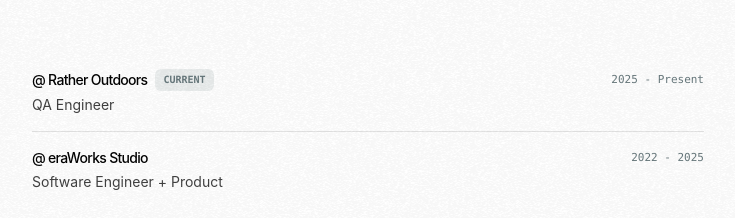
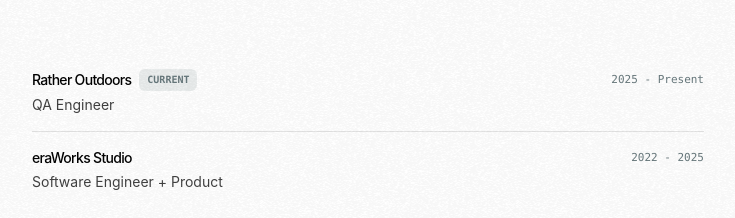
Before and after one commit to knlrvr/my-portfolio, a Next.js app: page /work in a window 1280 px wide. Shown: the part 244-462 px from the top of the page, without its empty margins (272-1007 px from the left). Built offline with nearby package versions, Linux system fonts and the light colour scheme.

Commit message:
forgot work page lol

```diff
--- a/app/work/page.tsx
+++ b/app/work/page.tsx
@@ -20,22 +20,16 @@ export default function Work() {
             <div className="flex flex-col text-sm divide-y divide-neutral-200 dark:divide-neutral-800">
 
             <WorkCard
-                img="/ro-logo.png"
                 role="QA Engineer"
-                company="@ Rather Outdoors"
+                company="Rather Outdoors"
                 period="2025 - Present"
-                description="Architecting the systems that make shipping boring — testing infrastructure, developer tools, and the automation that lets teams move fast without breaking things."
-                tags={[]}
                 featured={true}
             />
 
             <WorkCard
-                img="/era-logo.png"
                 role="Software Engineer + Product"
-                company="@ eraWorks Studio"
+                company="eraWorks Studio"
                 period="2022 - 2025"
-                description="Worked with a range of small to medium businesses, agencies, start-ups, and individuals to build products, experiences, and improve technical direction."
-                tags={[]}
                 featured={false}
             />
 
```
